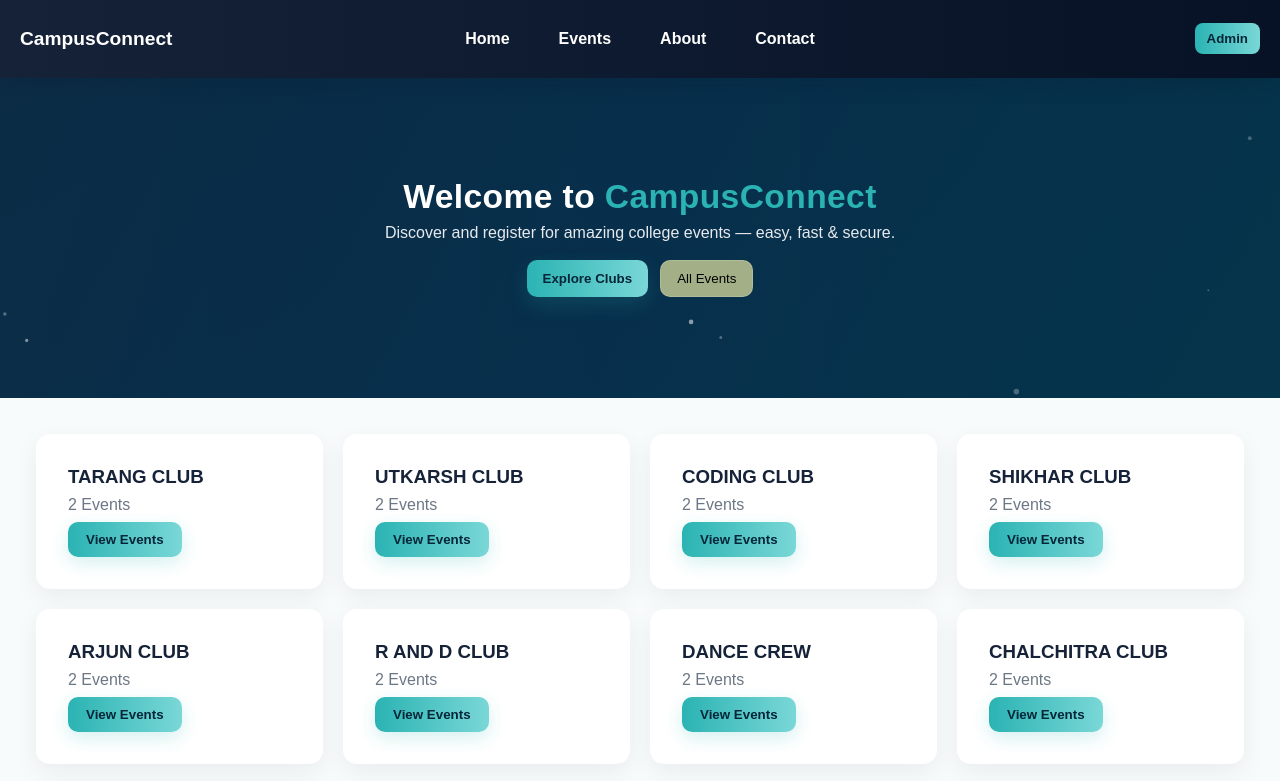
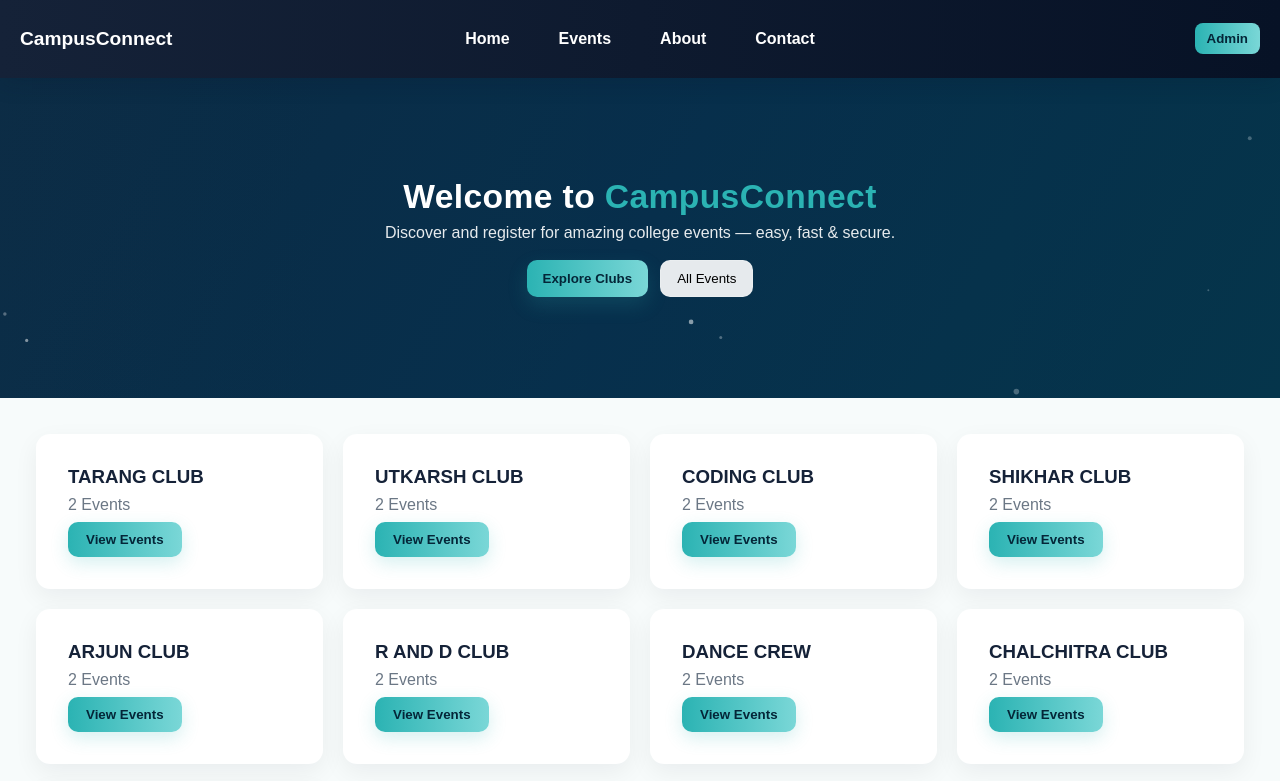
Before and after one commit to rajtiwari9/College-events-manges, a plain HTML site: page index.html in a window 1280 px wide. Shown: the top 781 px of the page. Drawn offline with Linux system fonts and the light colour scheme.

Commit message:
Add files via upload

```diff
--- a/styles.css
+++ b/styles.css
@@ -125,7 +125,7 @@ header::after {
   color: #313647;
 }
 .secondary {
-  background: #a3b087;
+  background: rgba(255, 255, 255, 0.9);
   border: 1px solid rgba(255, 255, 255, 0.15);
   color: #000;
   padding: 10px 16px;
```
